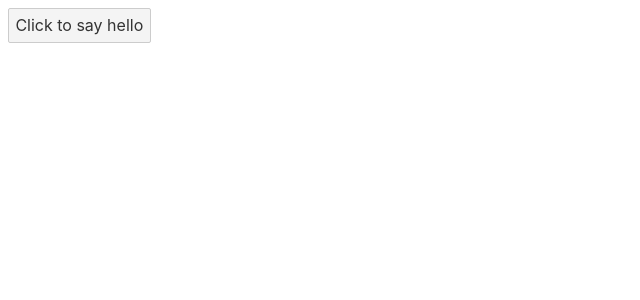
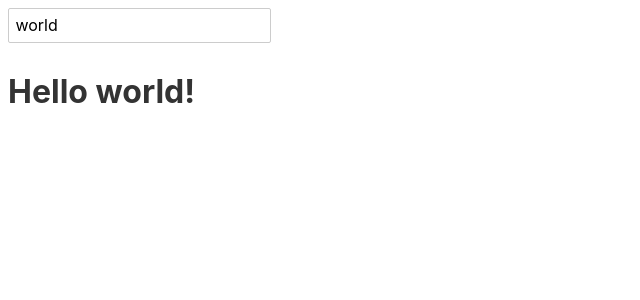
Before and after one commit to phucbm/svelte-ohayou, a Svelte app: page / in a window 1280 px wide. Shown: the top 300 px of the page, without its empty margins (0-640 px from the left). Built offline with nearby package versions, Linux system fonts and the light colour scheme.

Commit message:
bindings: text inputs

```diff
--- a/src/App.svelte
+++ b/src/App.svelte
@@ -1,10 +1,7 @@
 <script>
-    import Inner from './Inner.svelte';
-    import Outer from "./Outer.svelte";
-
-    function handleMessage(event){
-        console.log(event)
-    }
+    let name = 'world';
 </script>
 
-<Outer on:myevent={handleMessage}/>
+<input bind:value={name}>
+
+<h1>Hello {name}!</h1>
```
